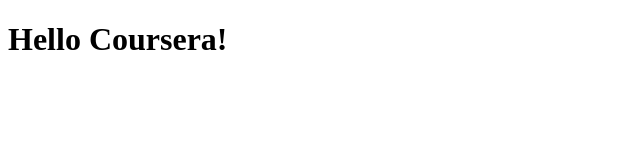
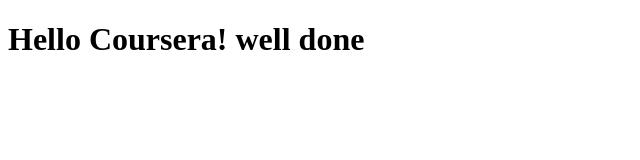
Before and after one commit to buttnomaan/nbutt-test, a plain HTML site: page site/index.html in a window 1280 px wide. Shown: the whole page, without its empty margins (0-640 px from the left). Drawn offline with Linux system fonts and the light colour scheme.

Commit message:
second commit

```diff
--- a/site/index.html
+++ b/site/index.html
@@ -4,6 +4,6 @@
 	<title>Hello Coursera</title>
 </head>
 <body>
-<h1>Hello Coursera!</h1>
+<h1>Hello Coursera! well done</h1>
 </body>
 </html>
```
